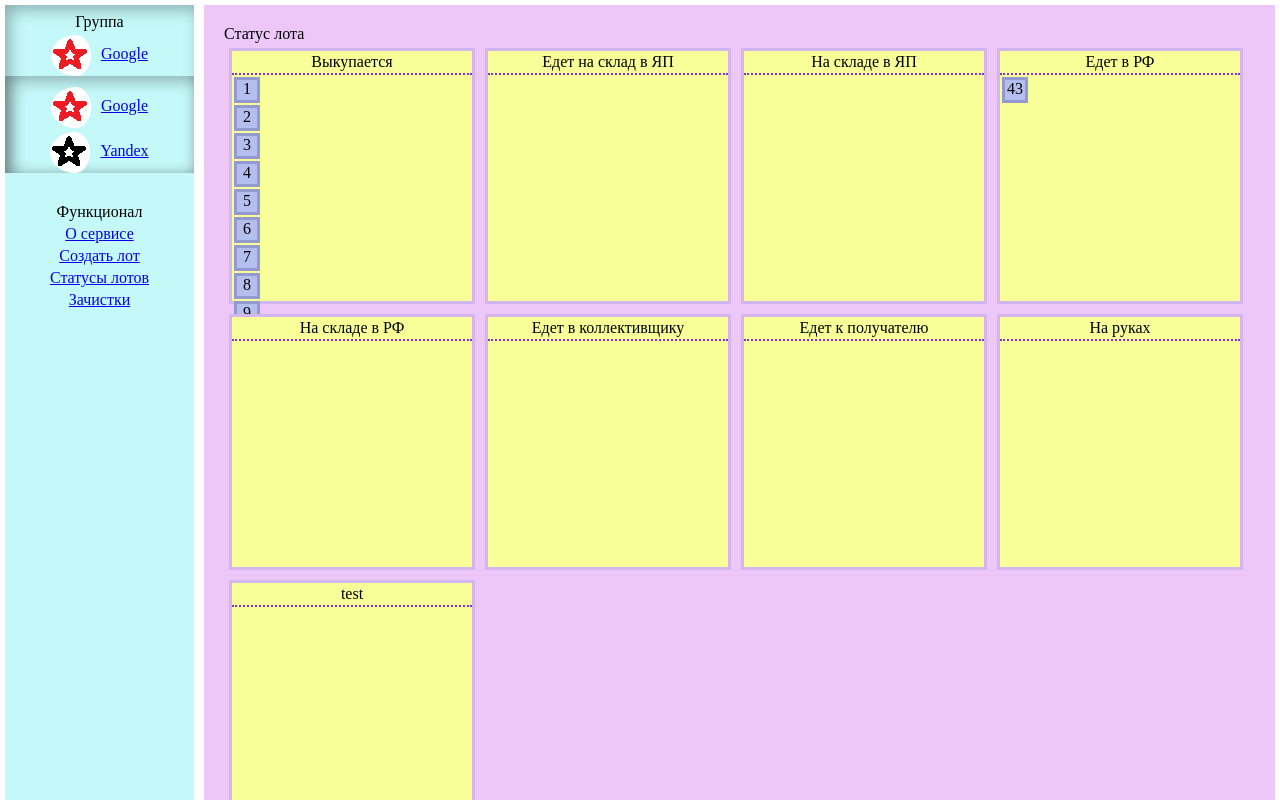
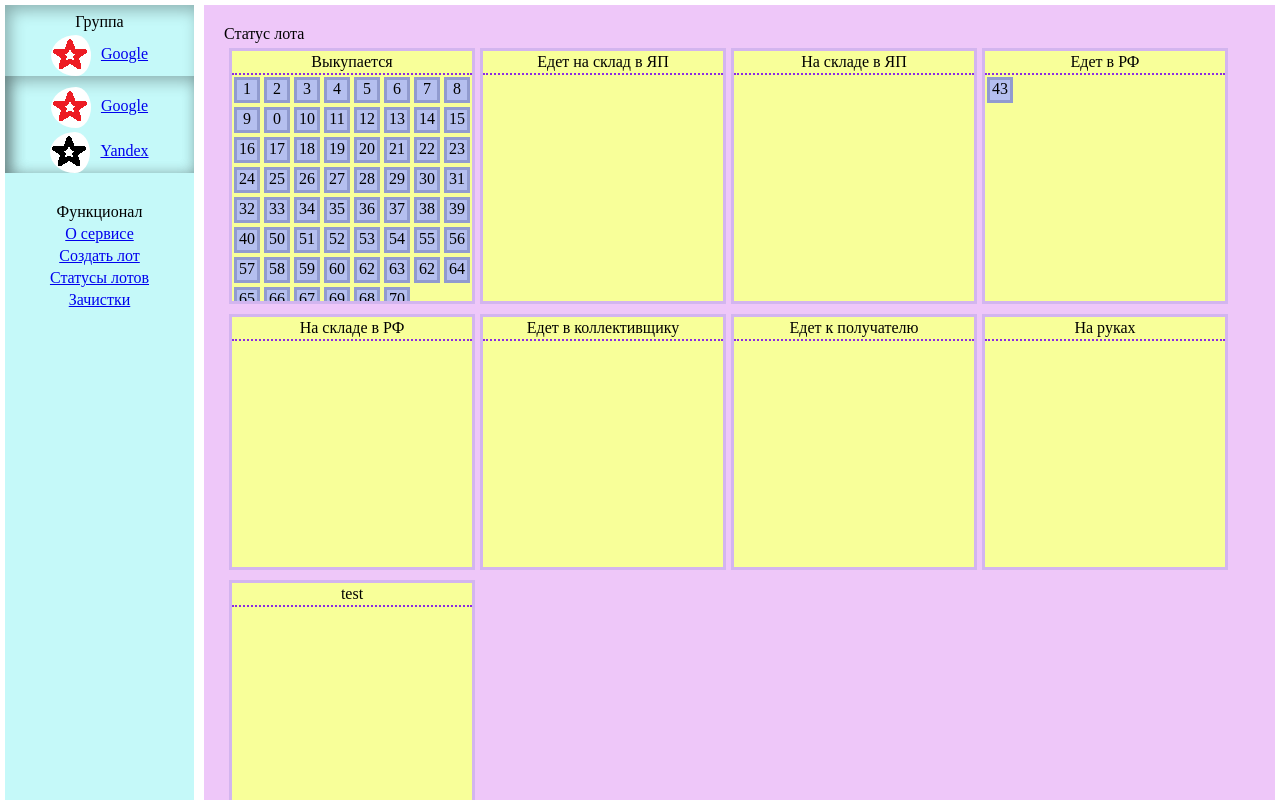
Before and after one commit to femperox/VueTest, a Vue app: page /status in a window 1280 px wide. Shown: the top 800 px of the page. Built offline with nearby package versions, Linux system fonts and the light colour scheme.

Commit message:
Доработка визуала дрэг и дропа

```diff
--- a/src/components/UI/StatusBox.vue
+++ b/src/components/UI/StatusBox.vue
@@ -62,7 +62,23 @@
     height: 250px;
     width: 240px;
     border: 3px solid rgb(211, 181, 239);
+    overflow-y: auto;
+    padding-right: 0px;
+    margin-right: 0px;
 
+}
+
+.Status::-webkit-scrollbar {
+  width: 10px;               /* width of the entire scrollbar */
+
+}
+
+.Status::-webkit-scrollbar-thumb {
+  background-color: rgb(181, 191, 239);    /* color of the scroll thumb */
+  border-radius: 20px;       /* roundness of the scroll thumb */
+  border: 2px solid rgb(145, 155, 207);  /* creates padding around scroll thumb */
+  padding-left: 0;
+  margin-left: 0;
 }
 
 .StatusHeader
@@ -81,6 +97,11 @@
     height: 20px;
     margin: 2px 2px 2px 2px;
     text-align: center;
+    display: inline-block;
+
+    transition-property:transform;
+    transition-duration: 200ms;
+    transition-timing-function:ease-in-out;
 
 }
 
--- a/src/pages/LotStatus.vue
+++ b/src/pages/LotStatus.vue
@@ -17,7 +17,7 @@ export default {
                         'Едет в РФ', 'На складе в РФ', 'Едет в коллективщику', 'Едет к получателю',
                         'На руках', 'test'],
 
-                 lotList: {'Выкупается': [1,2,3,4,5,6,7,8,9,0],
+                 lotList: {'Выкупается': [1,2,3,4,5,6,7,8,9,0, 10, 11, 12, 13, 14, 15, 16, 17, 18, 19, 20, 21, 22, 23, 24,25, 26, 27, 28, 29, 30, 31 ,32, 33, 34, 35, 36, 37,38, 39, 40, 50, 51, 52, 53, 54, 55, 56, 57,58, 59, 60, 62,63, 62,64, 65, 66, 67, 69, 68, 70],
                            'Едет в РФ': [43]},
 
 
```
